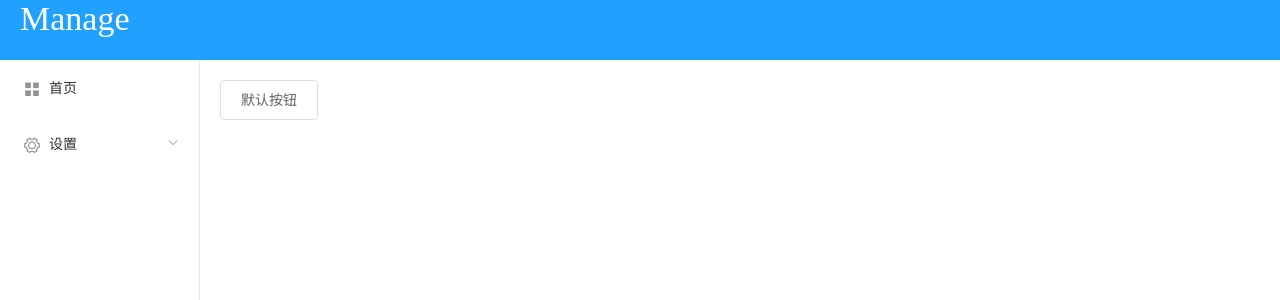
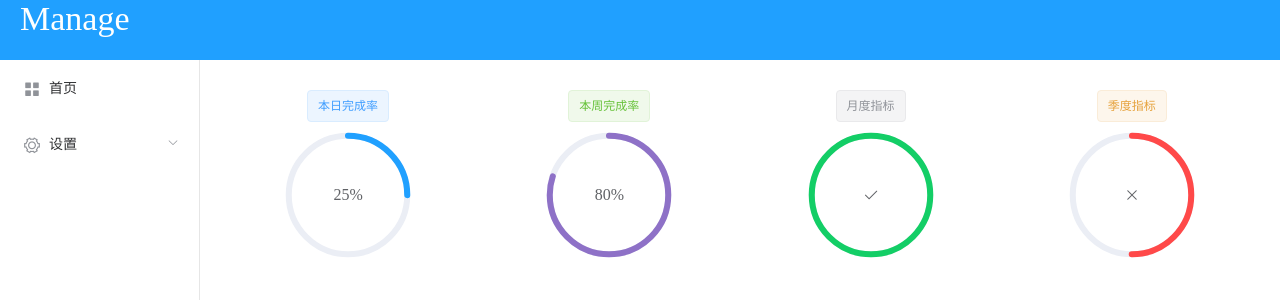
Before and after one commit to DonHoe/vue-app, a Vue app: page /#/ in a window 1280 px wide. Shown: the top 300 px of the page. Built offline with nearby package versions, Linux system fonts and the light colour scheme.

Commit message:
delete mange floder

```diff
--- a/src/page/home.vue
+++ b/src/page/home.vue
@@ -1,6 +1,49 @@
 <template>
     <div>
-        <el-button @click="getData()">默认按钮</el-button>
+      <el-row :gutter="5">
+        <el-col :span="6">
+          <div class="tagreport">
+            <el-tag>本日完成率</el-tag>
+          </div>
+        </el-col>
+        <el-col :span="6">
+          <div class="tagreport">
+            <el-tag type="success">本周完成率</el-tag>
+          </div>
+        </el-col>
+        <el-col :span="6">
+          <div class="tagreport">
+            <el-tag type="info">月度指标</el-tag>
+          </div>
+        </el-col>
+        <el-col :span="6">
+          <div class="tagreport">
+            <el-tag type="warning">季度指标</el-tag>
+          </div>
+        </el-col>
+      </el-row>
+      <el-row :gutter="5">
+        <el-col :span="6">
+          <div class="tagreport">
+            <el-progress type="circle" :percentage="25"></el-progress>
+          </div>
+        </el-col>
+        <el-col :span="6">
+          <div class="tagreport">
+            <el-progress type="circle" :percentage="80" color="#8e71c7"></el-progress>
+          </div>
+        </el-col>
+        <el-col :span="6">
+          <div class="tagreport">
+            <el-progress type="circle" :percentage="100" status="success"></el-progress>
+          </div>
+        </el-col>
+        <el-col :span="6">
+          <div class="tagreport">
+            <el-progress type="circle" :percentage="50" status="exception"></el-progress>
+          </div>
+        </el-col>
+      </el-row>
     </div>
 </template>
 <script>
@@ -22,3 +65,9 @@ export default {
   }
 };
 </script>
+<style>
+.tagreport {
+  text-align: center;
+  margin-top: 10px;
+}
+</style>
```
